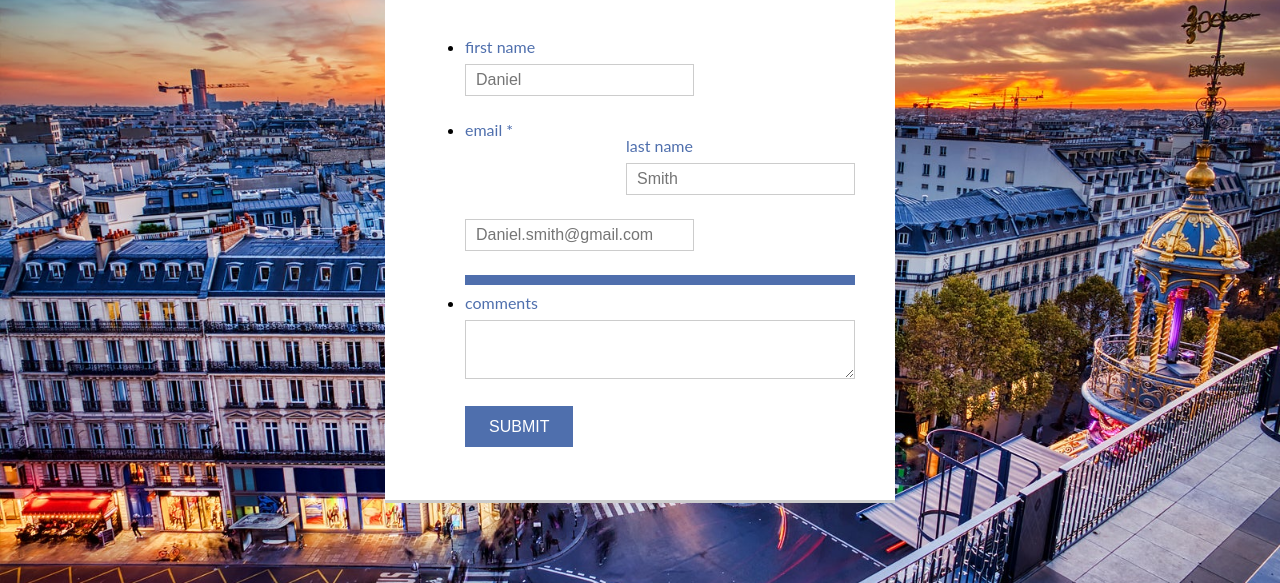
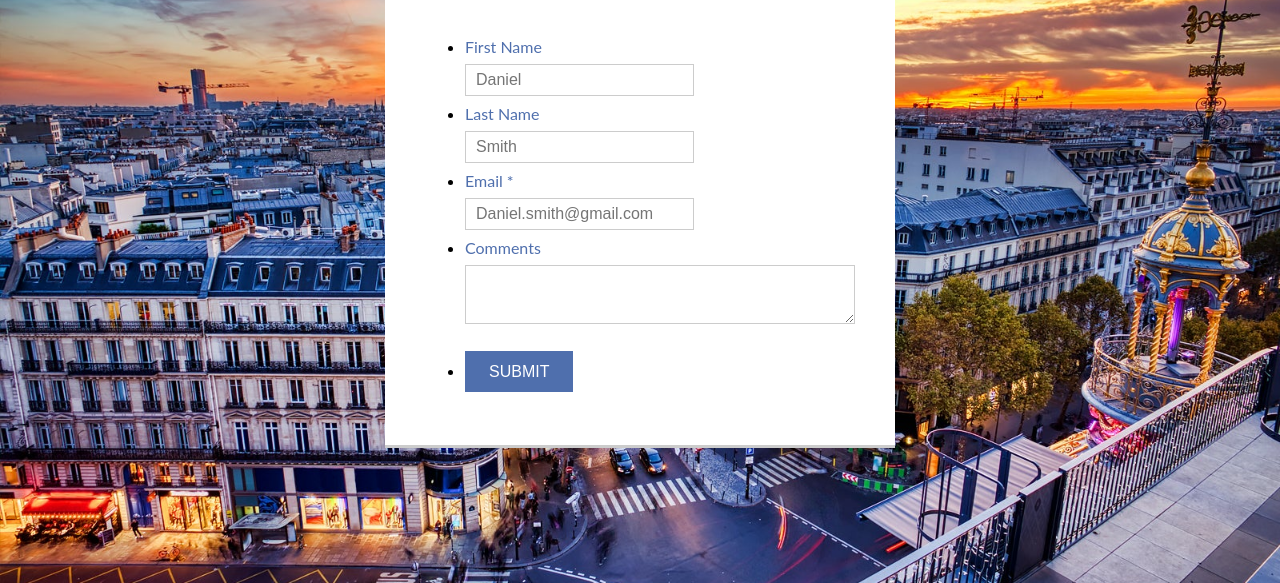
Before and after one commit to Dani1157/Paris-Landmarks, a plain HTML site: page contactUs.html in a window 1280 px wide. Shown: the part 217-800 px from the top of the page. Drawn offline with Linux system fonts and the light colour scheme.

Commit message:
"Fix: errors in my code and ensure everything is functioning correctly in all files"

```diff
--- a/assets/css/contact.css
+++ b/assets/css/contact.css
@@ -2,22 +2,14 @@
 :root {
     --secondary-color: #BED7DC;
     --quaternary-color: #E5DDC5;
-   --white: #fff;
-   --grey: #ccc;
-   --dark_grey: #555;
-   --blue: #4f6fad;
- }
-
- /* Functions */
- :root {
-   --pxtoem: function($target, $context) {
-       return ($target / $context) + 0em;
-   };
+     --white: #fff;
+     --grey: #ccc;
+     --dark_grey: #555;
+     --blue: #4f6fad;
  }
 
 /* General Styles */
  body {
-   background-color: lighten(var(--grey), 10%);
    font-size: 100%;
    font-family: 'Lato', sans-serif;
    font-weight: 400;
--- a/contactUs.html
+++ b/contactUs.html
@@ -8,7 +8,6 @@
     <link rel="stylesheet" href="assets/css/contact.css">
   </head>
   <body>
-
     <div class="container">
       <div class="row header">
         <h1>Fill this form to learn more about Paris and get updates about new stuff happening all across Paris </h1>
@@ -18,34 +17,24 @@
         <form action="https://formsubmit.co/Dazai48@yahoo.com" method="POST" >
           <ul>
             <li>
-                    <p class="left">
-                        <label for="first_name">first name</label>
+              <label for="first_name">First Name</label>
               <input type="text" name="first_name" id="first_name" placeholder="Daniel">
-                    </p>
             </li>
-
-                    <p class="pull-right">
-                        <label for="last_name">last name</label>
+            <li>
+              <label for="last_name">Last Name</label>
               <input type="text" name="last_name" id="last_name" placeholder="Smith">
-                    </p>
-
+            </li>
             <li>
-                    <p>
-                        <label for="email">email <span class="req">*</span></label>
+              <label for="email">Email <span class="req">*</span></label>
               <input type="email" name="email" id="email" placeholder="Daniel.smith@gmail.com">
-                    </p>
             </li>
-
-                    <div class="divider"></div>
-
             <li>
-                    <label for="comments">comments</label>
+              <label for="comments">Comments</label>
               <textarea cols="46" rows="3" name="comments" id="comments"></textarea>
             </li>
-
+            <li>
               <input class="btn btn-submit" type="submit" value="Submit">
-
-
+            </li>
           </ul>
         </form>
       </div>
```
Also changed, not shown: eiffelTower.html (+0 -3 lines), index.html (+1 -1 lines), museum.html (+0 -2 lines), triomphe.html (+0 -2 lines), 2 other files. Lines whose indentation alone changed are shown as unchanged.
